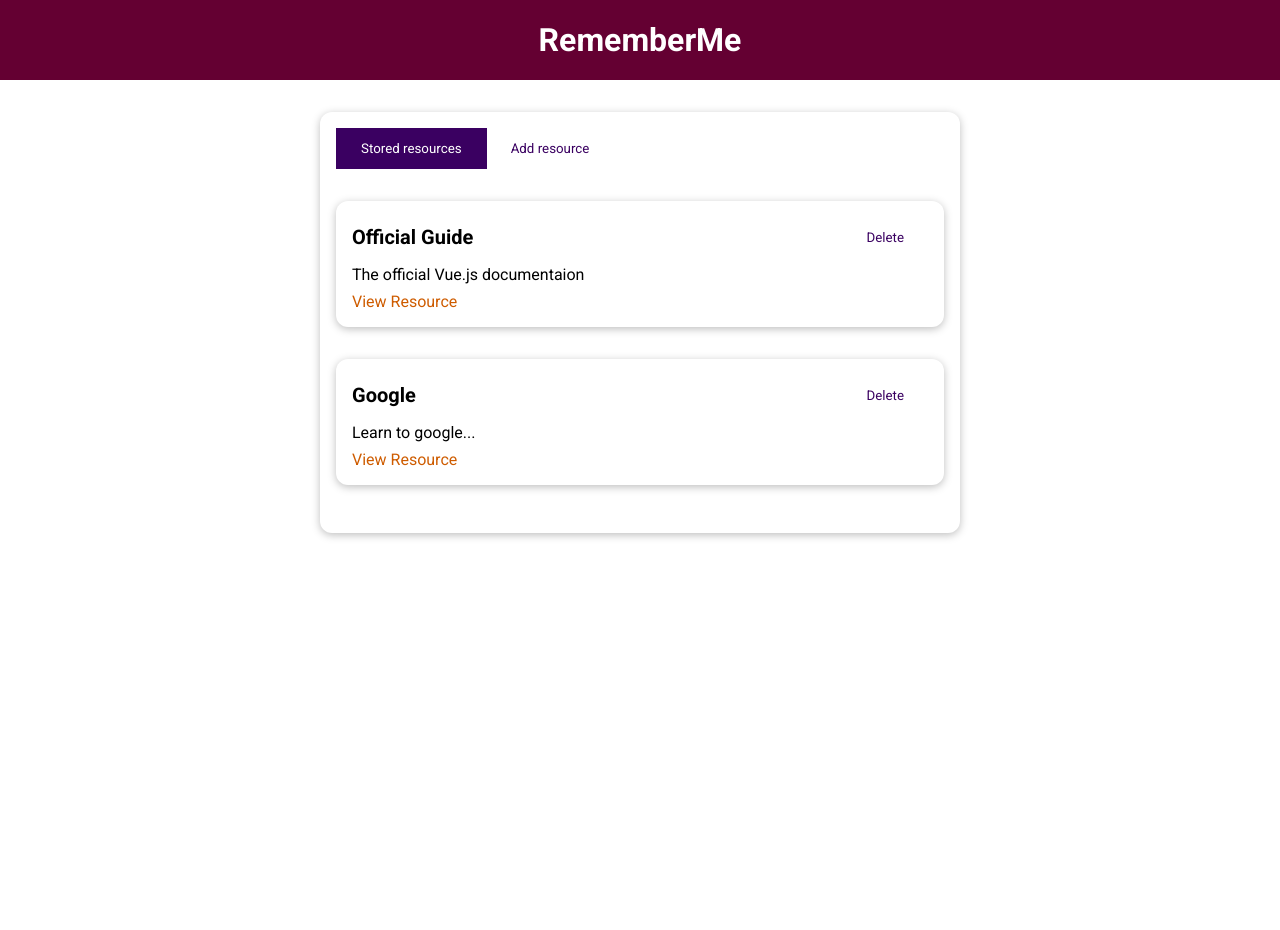
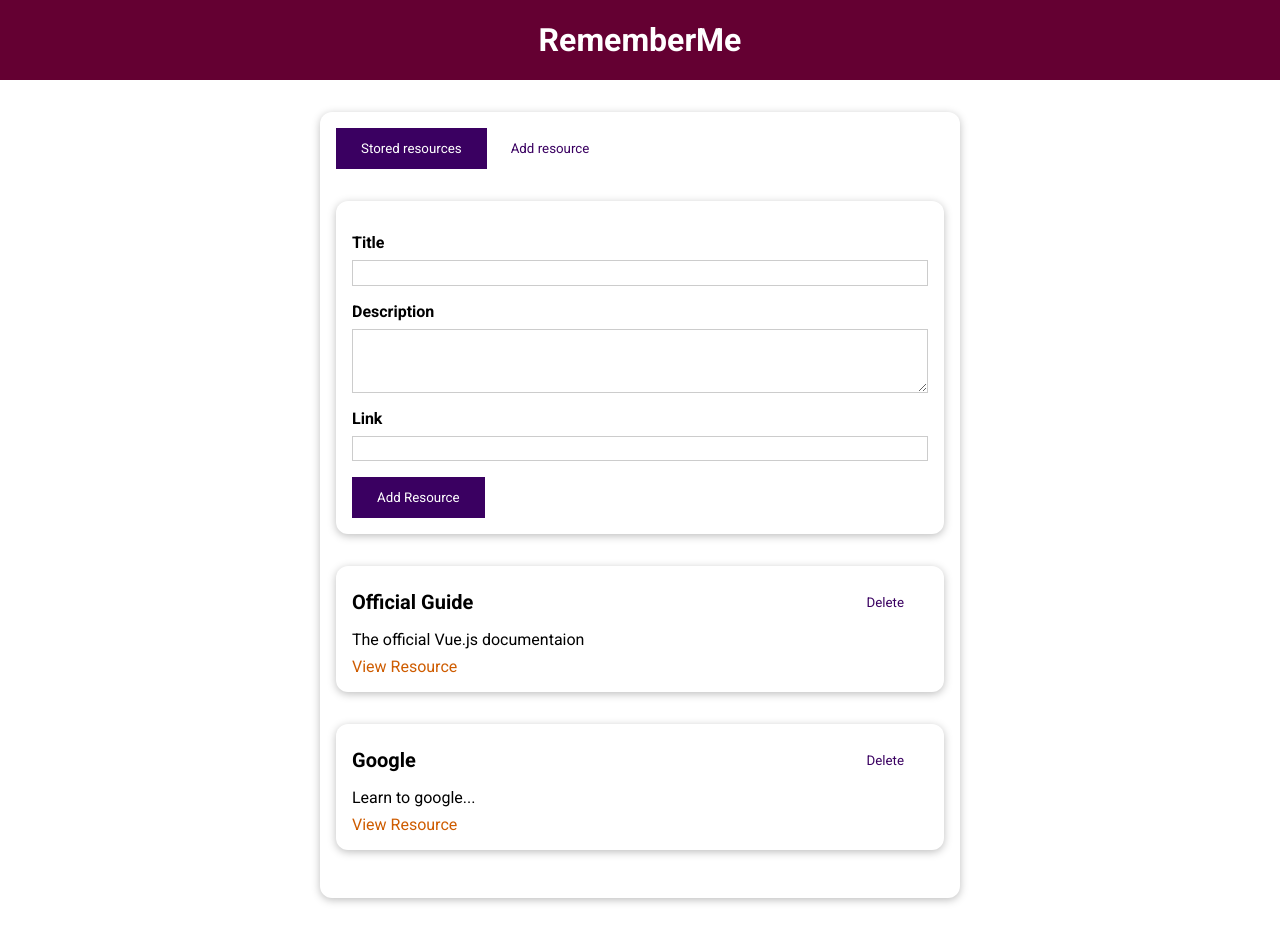
Before and after one commit to vahid-bagh3ri/VueJS_1, a Vue app: page / in a window 1280 px wide. Before the commit the page ends 800 px from the top, so only its background shows below. Built offline with nearby package versions, Linux system fonts and the light colour scheme.

Commit message:
practice In this Practice I emits the value in AddResource to StoredResources ;)

```diff
--- a/src/components/learning-resources/AddResource.vue
+++ b/src/components/learning-resources/AddResource.vue
@@ -1,20 +1,26 @@
 <template>
   <base-card>
-    <form>
+    <form @submit.prevent="addNewResource">
       <div class="form-control">
         <label for="title">Title</label>
-        <input type="text" name="title" id="title" />
+        <input type="text" name="title" id="title" v-model="enteredTitle" />
       </div>
       <div class="form-control">
         <label for="description">Description</label>
-        <textarea name="description" id="description" rows="3"></textarea>
+        <textarea
+          name="description"
+          id="description"
+          rows="3"
+          v-model="enteredDescription"
+        ></textarea>
       </div>
       <div class="form-control">
         <label for="link">Link</label>
-        <input type="url" name="link" id="link" />
+        <input type="url" name="link" id="link" v-model="enteredLink" />
       </div>
       <div>
         <base-button type="submit">Add Resource</base-button>
+        <!-- emit should be empliment here and send data to StoredResources in TheResources.Vue -->
       </div>
     </form>
   </base-card>
@@ -23,7 +29,25 @@
 <script>
 import BaseButton from '../UI/BaseButton.vue';
 export default {
-  components: { BaseButton }
+  components: { BaseButton },
+  emits: ['new-resource'],
+  data() {
+    return {
+      enteredTitle: '',
+      enteredDescription: '',
+      enteredLink: ''
+    };
+  },
+  methods: {
+    addNewResource() {
+      this.$emit(
+        'new-resource',
+        this.enteredTitle,
+        this.enteredDescription,
+        this.enteredLink
+      );
+    }
+  }
 };
 </script>
 
--- a/src/components/learning-resources/StoredResources.vue
+++ b/src/components/learning-resources/StoredResources.vue
@@ -1,4 +1,5 @@
 <template>
+  <add-resource @new-resource="newResource"></add-resource>
   <ul>
     <learning-resource
       v-for="res in resources"
@@ -17,6 +18,17 @@ export default {
   inject: ['resources'],
   components: {
     LearningResource
+  },
+  methods: {
+    newResource(title, description, link) {
+      const brandNewResource = {
+        id: new Date().toISOString(),
+        title: title,
+        description: description,
+        link: link
+      };
+      this.resources.push(brandNewResource);
+    }
   }
 };
 </script>
--- a/src/components/learning-resources/TheResources.vue
+++ b/src/components/learning-resources/TheResources.vue
@@ -16,12 +16,12 @@
 
 <script>
 import StoredResources from './StoredResources.vue';
-import AddResource from './AddResource.vue';
+// import AddResource from './AddResource.vue';
 
 export default {
   components: {
-    StoredResources,
-    AddResource
+    StoredResources
+    // AddResource
   },
   data() {
     return {
--- a/src/main.js
+++ b/src/main.js
@@ -3,10 +3,11 @@ import { createApp } from 'vue';
 import App from './App.vue';
 import BaseCard from './components/UI/BaseCard.vue';
 import BaseButton from './components/UI/BaseButton.vue';
-
+import AddResource from './components/learning-resources/AddResource.vue';
 const app = createApp(App);
 
 app.component('base-card', BaseCard);
 app.component('base-button', BaseButton);
+app.component('add-resource', AddResource);
 
 app.mount('#app');
```
